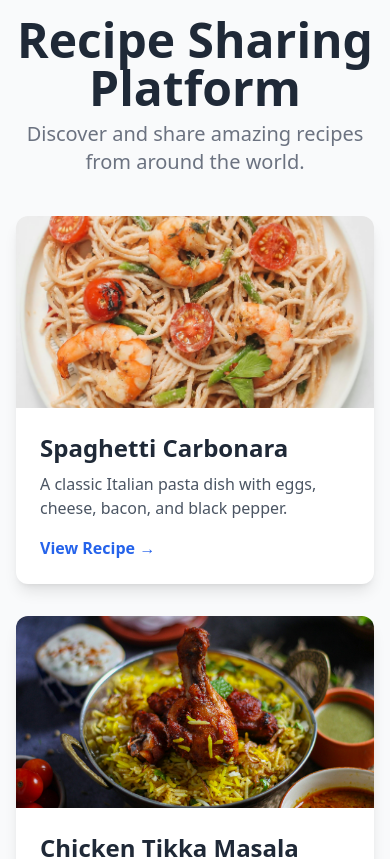
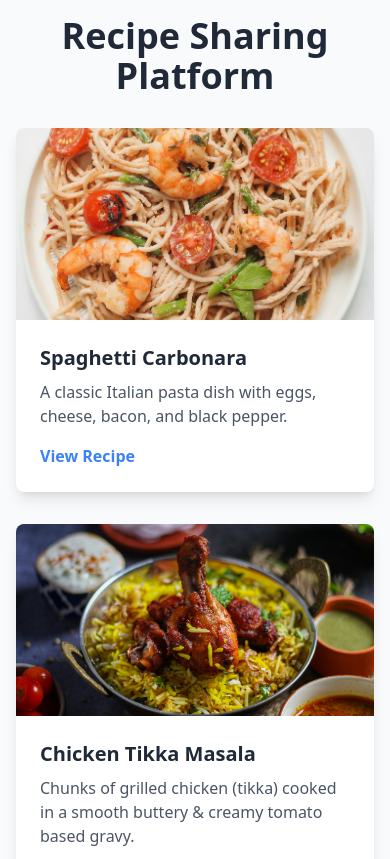
Before and after one commit to Kamisky1-Design/alx-fe-reactjs, a React app in the folder recipe-sharing-platform/: page / in a window 390 px wide. Shown: the top 859 px of the page. Built offline with nearby package versions, Linux system fonts and the light colour scheme; the HTML template or start-up script is replaced by a standard one.

Commit message:
feat: Implement Recipe Detail Page and configure React Router

```diff
--- a/recipe-sharing-platform/package.json
+++ b/recipe-sharing-platform/package.json
@@ -11,7 +11,8 @@
   },
   "dependencies": {
     "react": "^19.2.0",
-    "react-dom": "^19.2.0"
+    "react-dom": "^19.2.0",
+    "react-router-dom": "^7.10.0"
   },
   "devDependencies": {
     "@eslint/js": "^9.39.1",
--- a/recipe-sharing-platform/src/App.jsx
+++ b/recipe-sharing-platform/src/App.jsx
@@ -1,12 +1,18 @@
 import React from 'react';
+import { BrowserRouter as Router, Route, Routes } from 'react-router-dom';
 import HomePage from './components/HomePage';
-// You can delete or clear the contents of src/App.css now as we use Tailwind exclusively
+import RecipeDetail from './components/RecipeDetail';
 
 function App() {
   return (
-    <div className="min-h-screen bg-gray-50">
-      <HomePage />
-    </div>
+    <Router>
+      <div className="min-h-screen bg-gray-50">
+        <Routes>
+          <Route path="/" element={<HomePage />} />
+          <Route path="/recipe/:id" element={<RecipeDetail />} />
+        </Routes>
+      </div>
+    </Router>
   );
 }
 
--- a/recipe-sharing-platform/src/components/HomePage.jsx
+++ b/recipe-sharing-platform/src/components/HomePage.jsx
@@ -1,51 +1,46 @@
 import React, { useState, useEffect } from 'react';
-import recipesData from '../data.json';
+import { Link } from 'react-router-dom';
+import mockRecipes from '../data.json';
+
+// Helper function to correctly format the public image URL
+const getImageUrl = (imagePath) => {
+  // Removes the "public/" prefix to get the correct root-relative URL (e.g., "/images/Carbonara.jpg")
+  return imagePath.replace('public/', '/');
+};
 
 const HomePage = () => {
   const [recipes, setRecipes] = useState([]);
 
   useEffect(() => {
-    // In a real app you might fetch this, here we just set the mock data
-    setRecipes(recipesData);
+    setRecipes(mockRecipes);
   }, []);
 
   return (
-    <div className="container mx-auto p-4 sm:p-8">
-      <header className="mb-10 text-center">
-        <h1 className="text-5xl font-extrabold text-gray-800">
-          Recipe Sharing Platform
-        </h1>
-        <p className="mt-2 text-xl text-gray-500">
-          Discover and share amazing recipes from around the world.
-        </p>
-      </header>
+    <div className="container mx-auto p-4 md:p-8">
+      <h1 className="text-4xl font-bold text-gray-800 mb-8 text-center">Recipe Sharing Platform</h1>
 
-      {/* Step 4: Implement a Responsive Grid Layout */}
       <div className="grid grid-cols-1 md:grid-cols-2 lg:grid-cols-3 gap-8">
         {recipes.map((recipe) => (
-          // Step 3: Style the Recipe Card with Tailwind CSS
-          <div
+          <Link
+            to={`/recipe/${recipe.id}`}
             key={recipe.id}
-            className="bg-white rounded-xl shadow-lg overflow-hidden transform transition duration-500 hover:scale-105 hover:shadow-2xl cursor-pointer"
+            className="block"
           >
+            <div className="bg-white rounded-lg shadow-lg overflow-hidden transform transition duration-500 hover:scale-105 hover:shadow-xl">
               <img
                 className="w-full h-48 object-cover"
-              src={recipe.image}
+                src={getImageUrl(recipe.image)}
                 alt={recipe.title}
               />
               <div className="p-6">
-              <h2 className="text-2xl font-bold text-gray-800 mb-2">
-                {recipe.title}
-              </h2>
+                <h2 className="text-xl font-bold mb-2 text-gray-800">{recipe.title}</h2>
                 <p className="text-gray-600 mb-4">{recipe.summary}</p>
-              <a
-                href={`#recipe-${recipe.id}`} // Placeholder link for now
-                className="text-blue-600 hover:text-blue-800 font-semibold transition duration-300"
-              >
-                View Recipe &rarr;
-              </a>
+                <span className="text-blue-500 hover:text-blue-600 font-semibold">
+                  View Recipe
+                </span>
               </div>
             </div>
+          </Link>
         ))}
       </div>
     </div>
--- /dev/null
+++ b/recipe-sharing-platform/src/components/RecipeDetail.jsx
@@ -0,0 +1,66 @@
+import React, { useState, useEffect } from 'react';
+import { useParams, Link } from 'react-router-dom';
+import mockRecipes from '../data.json';
+
+// Helper function to correctly format the public image URL
+const getImageUrl = (imagePath) => {
+    // Removes the "public/" prefix
+    return imagePath.replace('public/', '/');
+};
+
+const RecipeDetail = () => {
+  const { id } = useParams();
+  const [recipe, setRecipe] = useState(null);
+
+  useEffect(() => {
+    const foundRecipe = mockRecipes.find(r => r.id === parseInt(id));
+    setRecipe(foundRecipe);
+  }, [id]);
+
+  if (!recipe) {
+    return <div className="p-8 text-center text-gray-600">Loading or Recipe Not Found...</div>;
+  }
+
+  return (
+    <div className="container mx-auto p-4 md:p-8">
+      <div className="max-w-4xl mx-auto bg-white shadow-xl rounded-lg overflow-hidden">
+        <img
+            className="w-full h-64 object-cover"
+            src={getImageUrl(recipe.image)}
+            alt={recipe.title}
+        />
+
+        <div className="p-6 md:p-10">
+          <Link to="/" className="text-blue-500 hover:text-blue-700 mb-6 inline-block font-semibold">
+            &larr; Back to Home
+          </Link>
+
+          <h1 className="text-4xl font-extrabold text-gray-800 mb-4">{recipe.title}</h1>
+          <p className="text-gray-600 mb-8 italic">{recipe.summary}</p>
+
+          {/* Ingredients Section */}
+          <div className="mb-8">
+            <h2 className="text-2xl font-semibold text-gray-700 mb-3 border-b pb-2">Ingredients</h2>
+            <ul className="list-disc list-inside space-y-2 text-gray-600 ml-4">
+              {recipe.ingredients.map((ingredient, index) => (
+                <li key={index}>{ingredient}</li>
+              ))}
+            </ul>
+          </div>
+
+          {/* Instructions Section */}
+          <div>
+            <h2 className="text-2xl font-semibold text-gray-700 mb-3 border-b pb-2">Instructions</h2>
+            <ol className="list-decimal list-inside space-y-4 text-gray-600 ml-4">
+              {recipe.instructions.map((step, index) => (
+                <li key={index}>{step}</li>
+              ))}
+            </ol>
+          </div>
+        </div>
+      </div>
+    </div>
+  );
+};
+
+export default RecipeDetail;
--- a/recipe-sharing-platform/src/data.json
+++ b/recipe-sharing-platform/src/data.json
@@ -3,24 +3,85 @@
     "id": 1,
     "title": "Spaghetti Carbonara",
     "summary": "A classic Italian pasta dish with eggs, cheese, bacon, and black pepper.",
-    "image": "public/images/Carbonara.jpg"
+    "image": "public/images/Carbonara.jpg",
+    "ingredients": [
+      "200g spaghetti",
+      "100g pancetta or guanciale",
+      "2 large eggs",
+      "50g Pecorino cheese (plus extra for serving)",
+      "Generous amount of black pepper"
+
+
+    ],
+    "instructions": [
+      "Cook the spaghetti in a large pan of salted boiling water.",
+      "Meanwhile, fry the pancetta in a dry pan until crispy. Remove from heat.",
+      "In a bowl, beat the eggs and mix in the grated cheese and plenty of black pepper.",
+      "Drain the spaghetti, reserving some pasta water. Toss the hot pasta with the pancetta and the egg mixture off the heat (to prevent scrambling the eggs).",
+      "Add a splash of pasta water if needed to create a creamy sauce consistency. Serve immediately with extra cheese and pepper."
+    ]
   },
   {
     "id": 2,
     "title": "Chicken Tikka Masala",
     "summary": "Chunks of grilled chicken (tikka) cooked in a smooth buttery & creamy tomato based gravy.",
-    "image": "public/images/tikka-masala.jpg"
+    "image": "public/images/tikka-masala.jpg",
+    "ingredients": [
+      "500g boneless chicken",
+      "1 cup yogurt",
+      "2 tbsp tikka masala paste",
+      "1 can (400g) crushed tomatoes",
+      "1/2 cup heavy cream",
+      "Rice for serving"
+    ],
+    "instructions": [
+      "Marinate chicken in yogurt and spices for at least 30 minutes.",
+      "Grill or pan-fry the chicken until cooked through.",
+      "In a separate pan, prepare the sauce by simmering tomatoes, cream, and remaining spices.",
+      "Add the cooked chicken to the sauce and simmer for 15 minutes.",
+      "Serve hot with rice or naan bread."
+    ]
   },
   {
     "id": 3,
     "title": "Vegetable Stir Fry",
     "summary": "A quick and healthy mix of fresh vegetables stir-fried in a savory sauce.",
-    "image": "public/images/stir-fry.jpg"
+    "image": "public/images/stir-fry.jpg",
+    "ingredients": [
+      "2 cups mixed vegetables (broccoli, bell peppers, carrots, snap peas)",
+      "2 tbsp soy sauce",
+      "1 tbsp sesame oil",
+      "1 clove garlic, minced",
+      "1 inch ginger, minced"
+    ],
+    "instructions": [
+      "Chop all vegetables into bite-sized pieces.",
+      "Heat sesame oil in a wok or large pan over high heat.",
+      "Add garlic and ginger and cook for 30 seconds until fragrant.",
+      "Add tougher vegetables (broccoli, carrots) first and stir fry for 2 minutes.",
+      "Add remaining vegetables and soy sauce, cook for another 3 minutes until tender-crisp.",
+      "Serve immediately."
+    ]
   },
   {
     "id": 4,
     "title": "Classic Cheeseburger",
     "summary": "A juicy beef patty with melted cheese, lettuce, tomato, and a special sauce on a bun.",
-    "image": "public/images/cheeseburger.jpg"
+    "image": "public/images/cheeseburger.jpg",
+    "ingredients": [
+      "4 ground beef patties",
+      "4 slices cheddar cheese",
+      "4 burger buns",
+      "Lettuce leaves",
+      "Tomato slices",
+      "Ketchup and mustard"
+    ],
+    "instructions": [
+      "Form beef into patties and season with salt and pepper.",
+      "Grill or pan-fry patties for 3-4 minutes per side.",
+      "Add a slice of cheese to each patty during the last minute of cooking, covering to melt.",
+      "Toast buns lightly.",
+      "Assemble burger with patty, cheese, lettuce, tomato, and condiments."
+    ]
   }
 ]
```
Also changed, not shown: 1 other file (tests, documents, lock files or other folders). Lines whose indentation alone changed are shown as unchanged.
